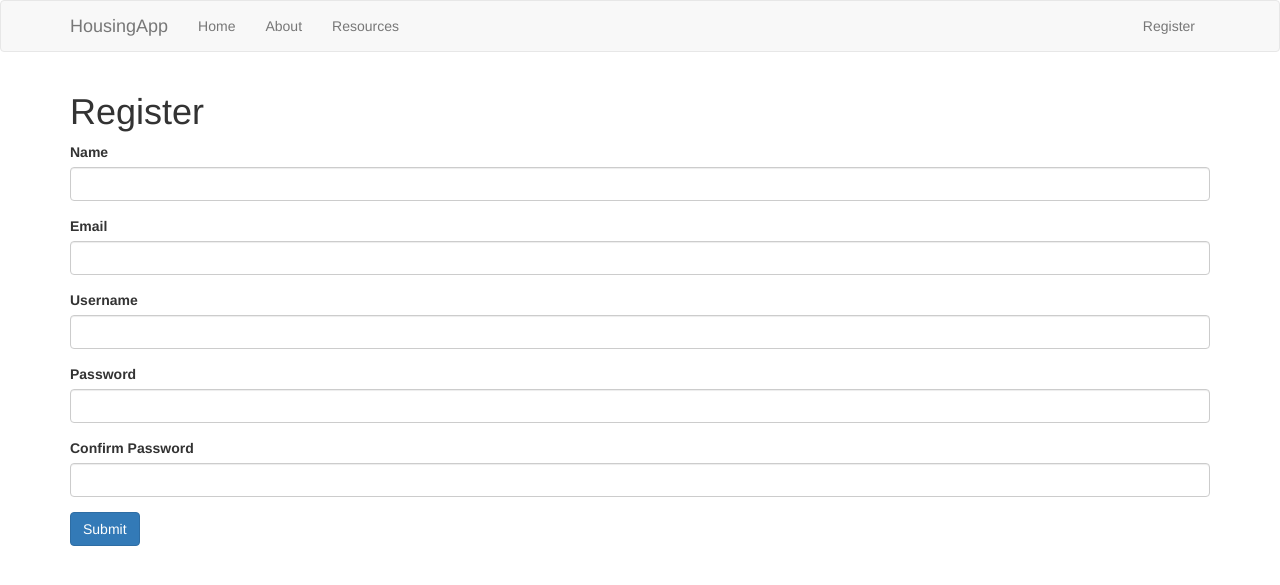
After one commit to JuliaShiweiHuang/housingApp, a Flask app: page /register in a window 1280 px wide. The commit adds this page. Shown: the top 585 px of the page. Run offline with Flask 2, Linux system fonts and the light colour scheme; some libraries are stand-ins or nearby versions.

Commit message:
added multiple routes; mysql databases

```diff
--- a/app.py
+++ b/app.py
@@ -1,6 +1,22 @@
-from flask import Flask, render_template
+from flask import Flask, render_template, flash, redirect, url_for, session, request, logging
 from data import Resources
+from flask_mysqldb import MySQL
+from wtforms import Form, StringField, TextAreaField, PasswordField, validators
+from passlib.hash import sha256_crypt
+
+
 app = Flask(__name__)
+
+
+#config mySQL
+app.config['MYSQL_HOST'] = 'localhost'
+app.config['MYSQL_USER'] = 'root'
+app.config['MYSQL_PASSWIRD'] = '123456'
+app.config['MYSQL_DB'] = 'myflaskapp'
+app.config['MYSQL_CURSORCLASS'] = 'DictCursor'
+
+#initialize mySQL
+mysql = MySQL(app)
 
 Resources = Resources()
 
@@ -22,5 +38,47 @@ def resources():
 def resource(id):
     return render_template('resource.html', id=id)
 
+class RegisterForm(Form):
+    name = StringField('Name', [validators.Length(min = 1, max = 50)])
+    username = StringField('Username', [validators.Length(min = 4, max = 25)])
+    email = StringField('Email', [validators.Length(min = 6, max = 50)])
+    password = PasswordField('Password', [
+        validators.DataRequired(),
+        validators.EqualTo('confirm', message = 'Passwords do not match')
+
+
+    ])
+    confirm = PasswordField('Confirm Password')
+
+@app.route('/register', methods = ['GET', 'POST'])
+def register():
+    form = RegisterForm(request.form)
+    if request.method == 'POST' and form.validate():
+        name = form.name.data
+        email = form.email.data
+        username = form.username.data
+        password = sha256_crypt.encrypt(str(form.password.data))
+
+        #create cursor
+        cur = mysql.connection.cursor()
+
+        #execute query
+        cur.execute("INSERT INTO users(name, email, username, password) VALUES(%s, %s, %s, %s)", (name, email, username, password))
+
+        #commit to DB
+        mysql.connection.commit()
+
+        #close connection
+        cur.close()
+
+        flash('You are now registered and can login', 'success')
+        #redirect
+        return redirect(url_for('login'))
+
+
+    return render_template('register.html', form=form)
+
+
 if __name__ == '__main__':
+    app.secret_key='secret@@@'
     app.run(debug = True)
--- /dev/null
+++ b/templates/includes/_formhelpers.html
@@ -0,0 +1,12 @@
+{% macro render_field(field) %}
+  <dt>{{ field.label }}
+  <dd>{{ field(**kwargs)|safe }}
+  {% if field.errors %}
+    <ul class=errors>
+    {% for error in field.errors %}
+      <li>{{ error }}</li>
+    {% endfor %}
+    </ul>
+  {% endif %}
+  </dd>
+{% endmacro %}
--- /dev/null
+++ b/templates/includes/_messages.html
@@ -0,0 +1,9 @@
+{% with messages = get_flashed_messages() %}
+  {% if messages %}
+    {% for category, message in messages %}
+      <div class = "alert alert-{{category}}">{{ message }}</div>
+    {% endfor %}
+
+  {% endif %}
+{% endwith %}
+{% block body %}{% endblock %}
--- a/templates/includes/_navbar.html
+++ b/templates/includes/_navbar.html
@@ -16,6 +16,10 @@
               <li><a href="/resources">Resources</a></li>
             </ul>
 
+            <ul class="nav navbar-nav navbar-right">
+              <li><a href="/register">Register</a></li>
+
+            </ul>
             <!-- <ul class="nav navbar-nav navbar-right">
               {% if session.logged_in %}
                 <li><a href="/dashboard">Dashboard</a></li>
--- a/templates/layout.html
+++ b/templates/layout.html
@@ -8,6 +8,7 @@
     <body>
         {%include 'includes/_navbar.html'%}
         <div class="container">
+        {% include 'includes/_messages.html' %}
         {%block body%}{% endblock %}
         </div>
         <script src = "https://maxcdn.bootstrapcdn.com/bootstrap/3.3.7/js/bootstrap.min.js"></script>
--- /dev/null
+++ b/templates/register.html
@@ -0,0 +1,24 @@
+{% extends 'layout.html'%}
+
+{%block body%}
+<h1>Register</h1>
+{% from "includes/_formhelpers.html" import render_field %}
+<form method = "POST" action="">
+    <div class="form-group">
+        {{render_field(form.name, class_="form-control")}}
+    </div>
+    <div class="form-group">
+        {{render_field(form.email, class_="form-control")}}
+    </div>
+    <div class="form-group">
+        {{render_field(form.username, class_="form-control")}}
+    </div>
+    <div class="form-group">
+        {{render_field(form.password, class_="form-control")}}
+    </div>
+    <div class="form-group">
+        {{render_field(form.confirm, class_="form-control")}}
+    </div>
+    <p><input type="submit" class = "btn btn-primary" value="Submit"></p>
+</form>
+{%endblock%}
```
